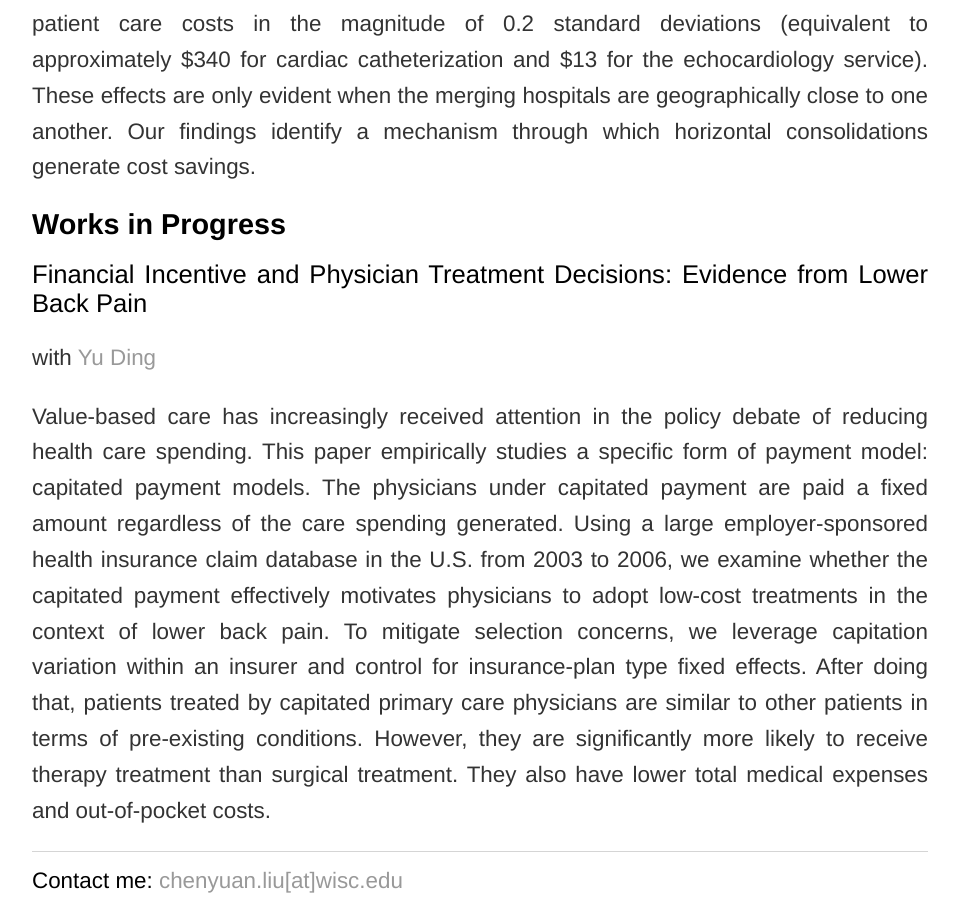
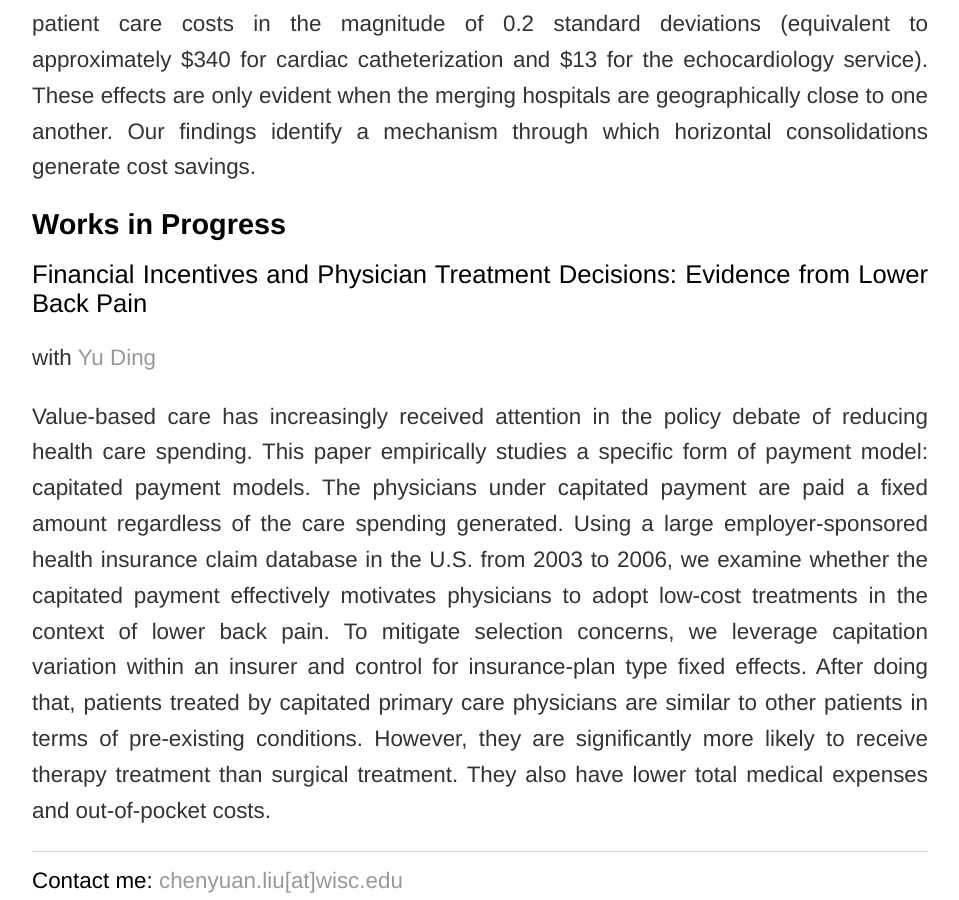
Before and after one commit to trifen/feng3hu.github.io, a Jekyll site: the page built from research.html, in a window 1280 px wide and 900 px high, scrolled down 1870 px. Shown: the whole window, without its empty margins (160-1119 px from the left). Built offline with Jekyll 4.4.1, drawn with Linux system fonts in a browser that asks for light colours.

Commit message:
Update research.html

```diff
--- a/research.html
+++ b/research.html
@@ -19,7 +19,7 @@
 		<p> This paper studies whether merged hospitals eliminate duplicate services to save costs. When confronted with antitrust challenges, hospitals seeking mergers frequently claim substantial cost savings from consolidating their services to achieve economies of scale. Using the California Patient Discharge Data and Hospital Financial Report, we employ a difference-in-differences research design to empirically explore hospitals’ post-merger service relocation. We find that targets and acquirers located within 10 miles of each other reduce on average 5.1 of their duplicate services. These adjacent merged hospitals also become more specialized in services, with the volume concentration measurement (Herfindahl-Hirschman Index) across services increasing by 10%. Compared to non-consolidated services, the consolidated services experience a reduction of standardized patient care costs in the magnitude of 0.2 standard deviations (equivalent to approximately $340 for cardiac catheterization and $13 for the echocardiology service). These effects are only evident when the merging hospitals are geographically close to one another. Our findings identify a mechanism through which horizontal consolidations generate cost savings. </p>
 		<p> </p>
 		<h1> Works in Progress </h1>
-		<h2>Financial Incentive and Physician Treatment Decisions: Evidence from Lower Back Pain</h2>
+		<h2>Financial Incentives and Physician Treatment Decisions: Evidence from Lower Back Pain</h2>
 		<p> with <a href= "https://sites.google.com/wisc.edu/yu-ding/" target="_blank">Yu Ding </a> </p>
 		<p> Value-based care has increasingly received attention in the policy debate of reducing health care spending. This paper empirically studies a specific form of payment model: capitated payment models. The physicians under capitated payment are paid a fixed amount regardless of the care spending generated. Using a large employer-sponsored health insurance claim database in the U.S. from 2003 to 2006,  we examine whether the capitated payment effectively motivates physicians to adopt low-cost treatments in the context of lower back pain. To mitigate selection concerns, we leverage capitation variation within an insurer and control for insurance-plan type fixed effects. After doing that, patients treated by capitated primary care physicians are similar to other patients in terms of pre-existing conditions. However, they are significantly more likely to receive therapy treatment than surgical treatment. They also have lower total medical expenses and out-of-pocket costs.  </p>
 	</div>
```
